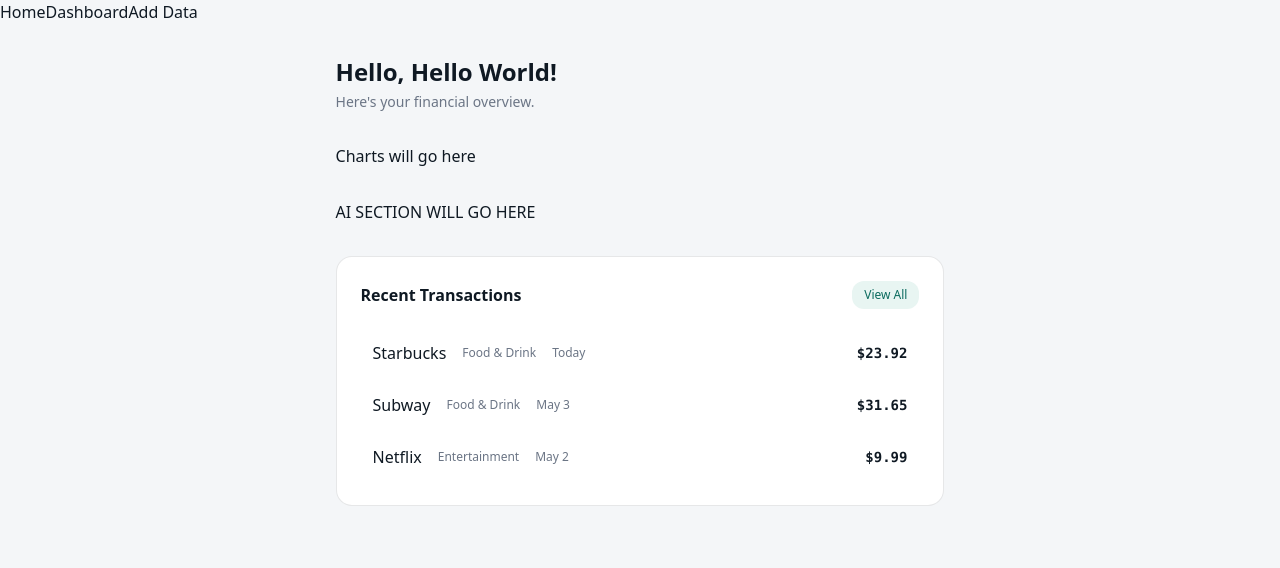
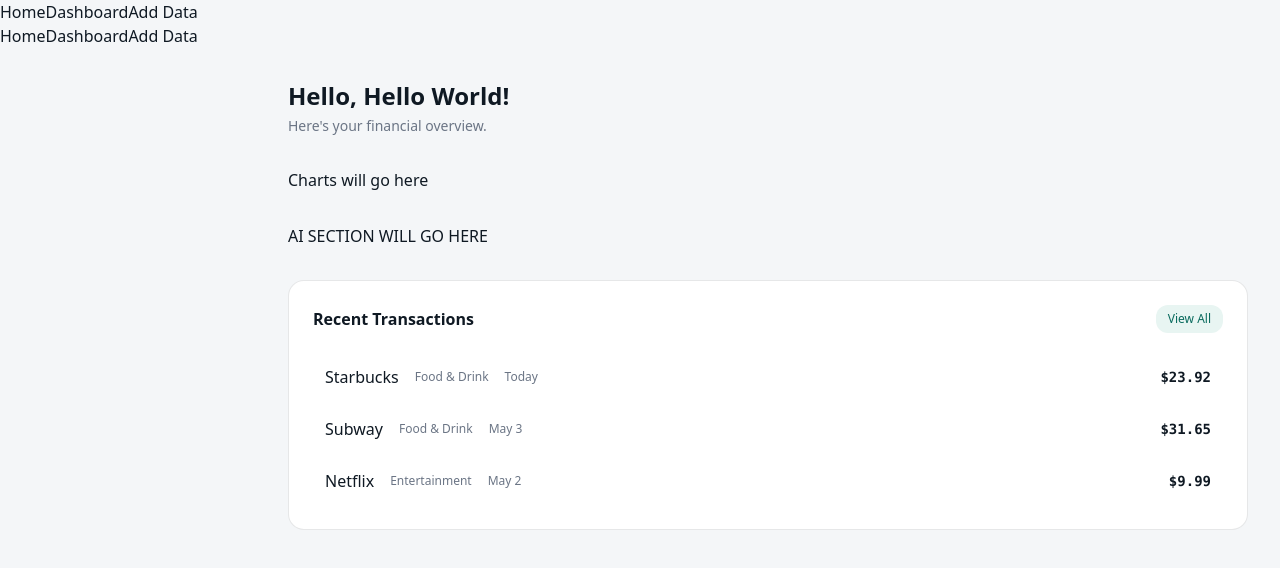
Before and after one commit to CP4485-Project-Riley-Dylan/CP4485EmergingTrendsProject, a Next.js app: page /dashboard in a window 1280 px wide. Shown: the top 568 px of the page. Built offline with nearby package versions, Linux system fonts and the light colour scheme.

Commit message:
fixed-nav-bar-fixed-style

```diff
--- /dev/null
+++ b/app/add_data/layout.js
@@ -0,0 +1,10 @@
+import Navbar from '@/components/Navbar'
+
+export default function AddDataLayout({ children }) {
+  return (
+    <>
+      <Navbar />
+      <div className="ml-64">{children}</div>
+    </>
+  )
+}
--- /dev/null
+++ b/app/dashboard/layout.js
@@ -0,0 +1,10 @@
+import Navbar from '@/components/Navbar'
+
+export default function DashboardLayout({ children }) {
+  return (
+    <>
+      <Navbar />
+      <div className="ml-64">{children}</div>
+    </>
+  )
+}
```
